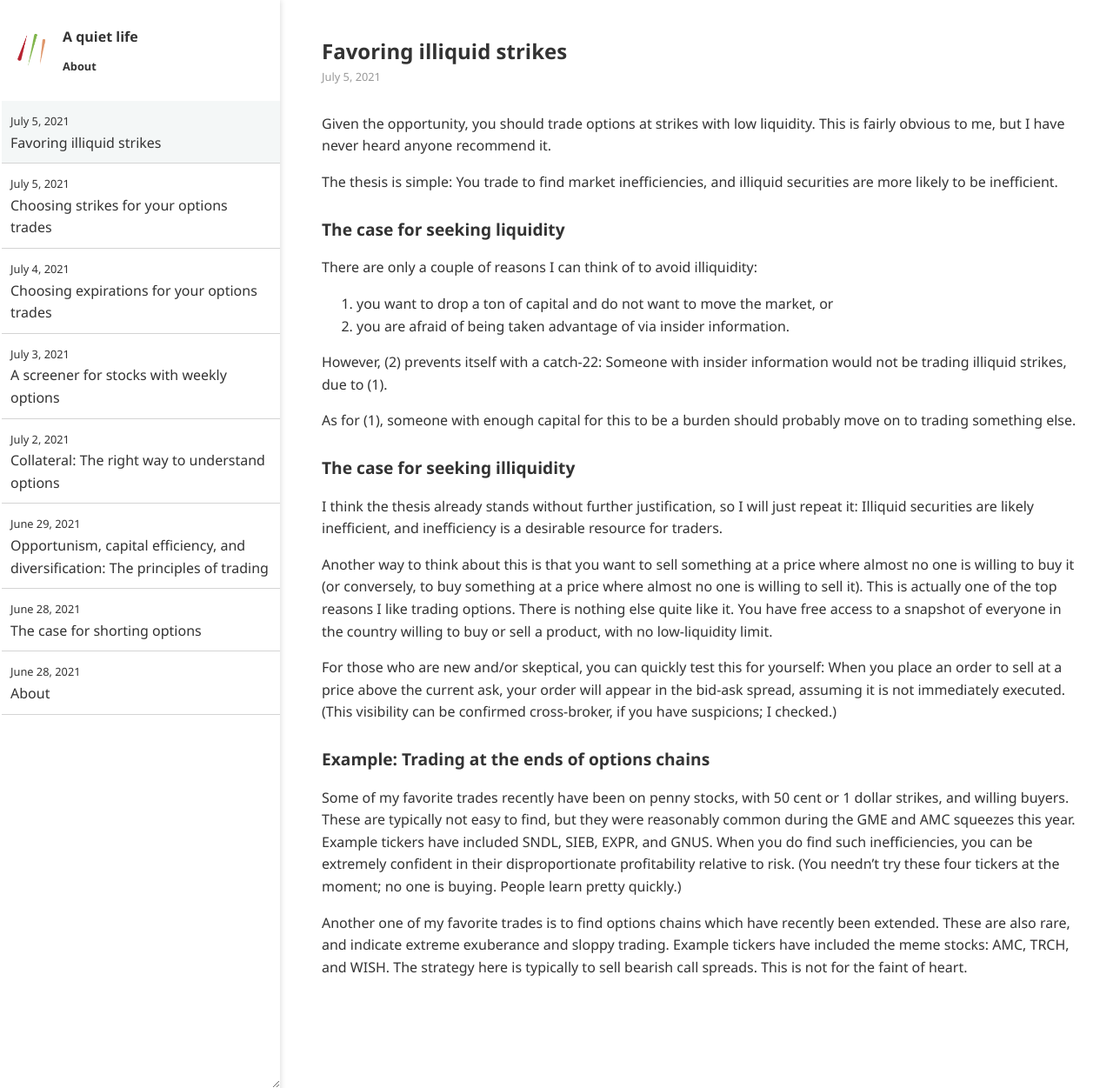
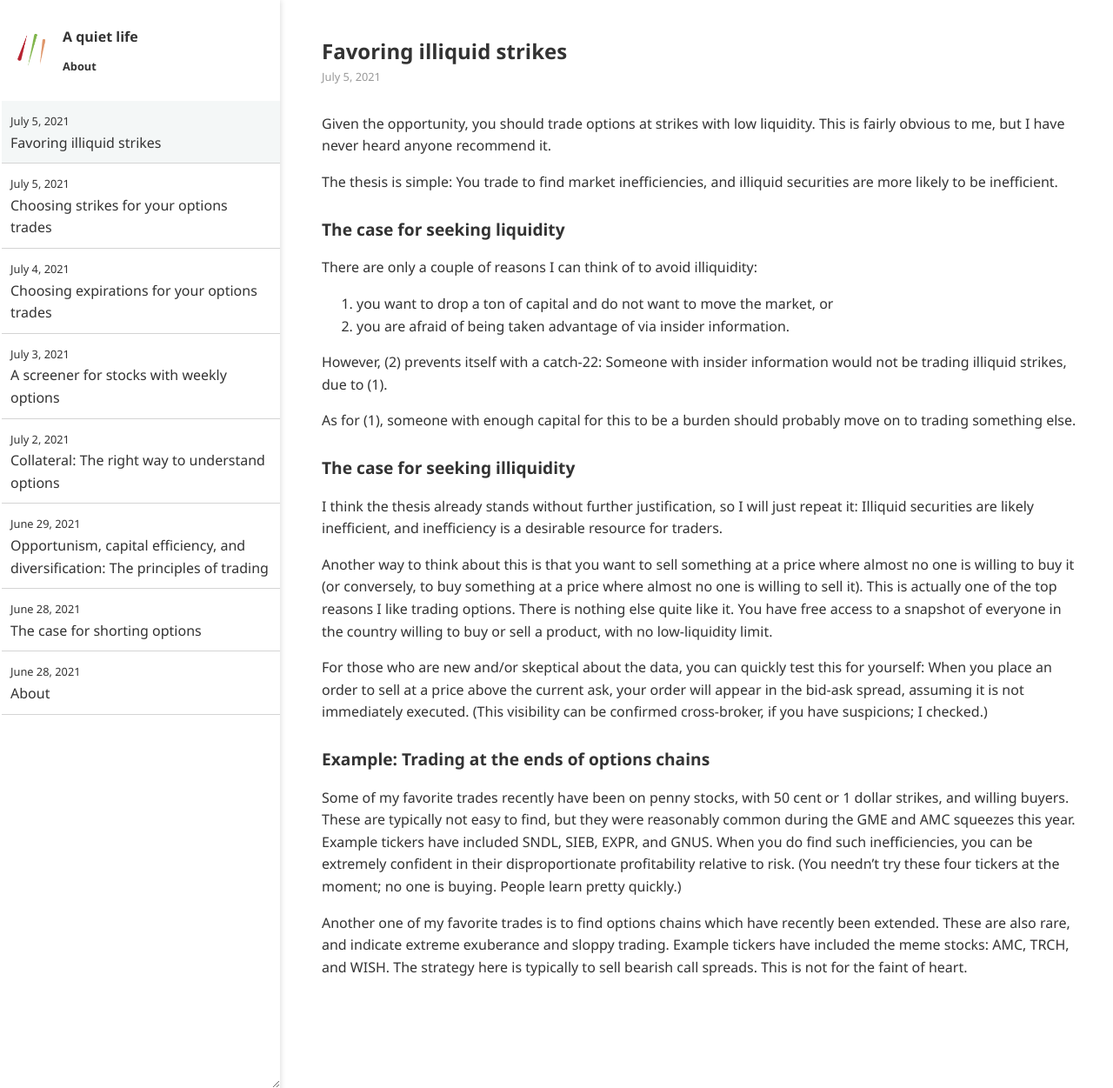
Before and after one commit to ansyblenetwork/aquietlife, a Jekyll site: the page built from _posts/2021-07-05-liquidity.md, in a window 1280 px wide and 1251 px high. Shown: the whole window at 87% size. Built offline with Jekyll 4.4.1, drawn with Linux system fonts in a browser that asks for light colours.

Commit message:
Update 2021-07-05-liquidity.md

```diff
--- a/_posts/2021-07-05-liquidity.md
+++ b/_posts/2021-07-05-liquidity.md
@@ -25,7 +25,7 @@ I think the thesis already stands without further justification, so I will just
 
 Another way to think about this is that you want to sell something at a price where almost no one is willing to buy it (or conversely, to buy something at a price where almost no one is willing to sell it). This is actually one of the top reasons I like trading options. There is nothing else quite like it. You have free access to a snapshot of everyone in the country willing to buy or sell a product, with no low-liquidity limit.
 
-For those who are new and/or skeptical, you can quickly test this for yourself: When you place an order to sell at a price above the current ask, your order will appear in the bid-ask spread, assuming it is not immediately executed. (This visibility can be confirmed cross-broker, if you have suspicions; I checked.)
+For those who are new and/or skeptical about the data, you can quickly test this for yourself: When you place an order to sell at a price above the current ask, your order will appear in the bid-ask spread, assuming it is not immediately executed. (This visibility can be confirmed cross-broker, if you have suspicions; I checked.)
 
 
 ### Example: Trading at the ends of options chains
```
